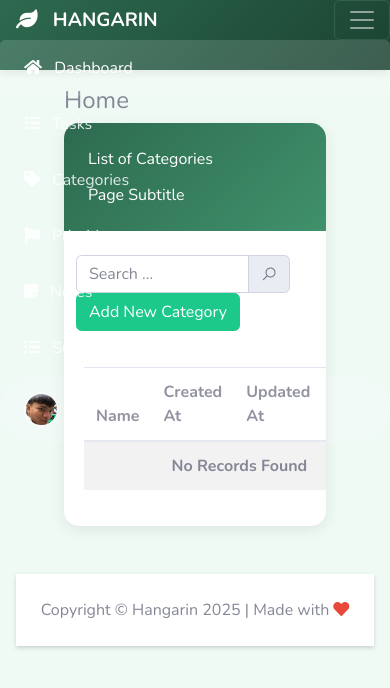
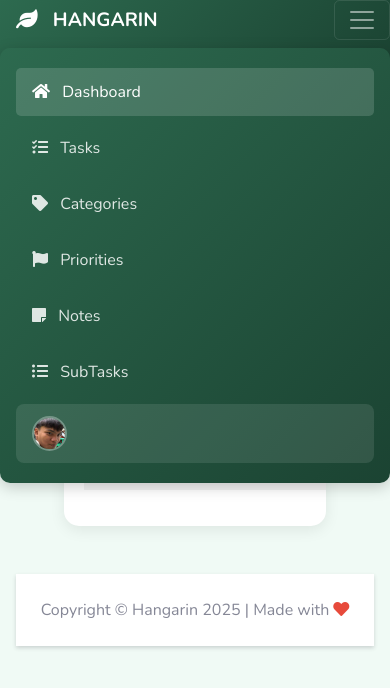
Before and after one commit to YG-paaleee/Hangarin, a Django app: page /category_list in a window 390 px wide, after a click that opens the changed part. Shown: the top 688 px of the page. Run offline with Django 5.2, Linux system fonts and the light colour scheme; data that the repository does not hold is empty; some libraries are stand-ins or nearby versions.

Commit message:
fixed the pwa again

```diff
--- a/projectsite/templates/base.html
+++ b/projectsite/templates/base.html
@@ -182,6 +182,21 @@
             .main-content {
                 padding: 1rem;
             }
+
+            /* Fix transparent mobile menu */
+            .navbar-collapse {
+                background: linear-gradient(135deg, #2d6a4f 0%, #1b4332 100%);
+                padding: 1rem;
+                margin-top: 0.5rem;
+                border-radius: 10px;
+                box-shadow: 0 4px 15px rgba(0,0,0,0.2);
+            }
+
+            .navbar-nav .nav-link {
+                padding: 0.75rem 1rem !important;
+                margin: 0.25rem 0;
+                border-radius: 8px;
+            }
         }
 
         /* Remove old sidebar styles */
```
